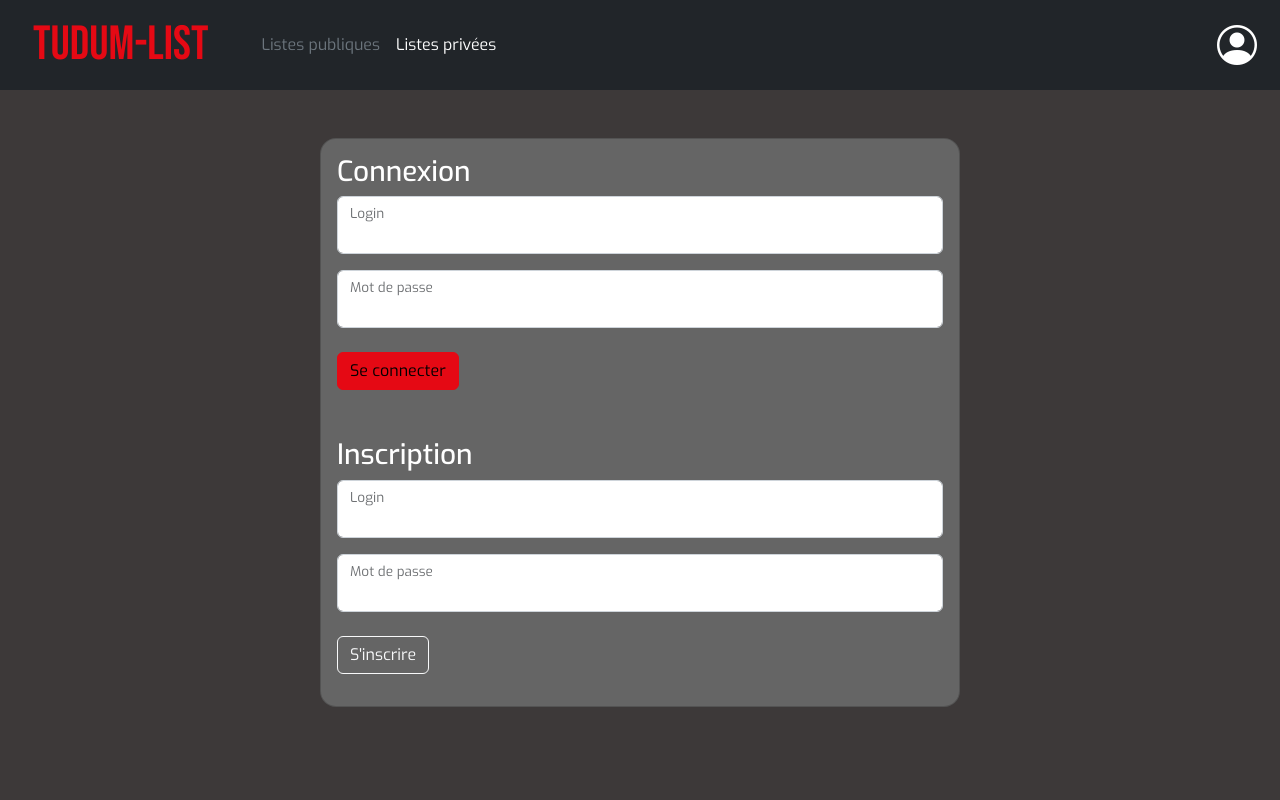
After one commit to Caydo163/tudum-list, a PHP site: page /view/account.php in a window 1280 px wide. The commit adds this page. Run offline with PHP 8.4, Linux system fonts and the light colour scheme.

Commit message:
action user + page account

```diff
--- a/src/config/config.php
+++ b/src/config/config.php
@@ -16,7 +16,7 @@ $dsn='mysql:host=localhost;dbname=tudum-list';
 //Vues
 $views['erreur']='view/erreur.php';
 $views['accueil']='view/accueil.php';
-$views['connexion']='view/pageConnexion.php';
+$views['account']='view/account.php';
 
 
 //Erreur
--- a/src/model/UserGateway.php
+++ b/src/model/UserGateway.php
@@ -16,6 +16,11 @@ class UserGateway {
         }
         return new User(utf8_encode($user[0]['login']), $user[0]['password'],$user[0]['id']);
     }
+
+    public function addUser($user) {
+        $query = "INSERT INTO User (login, password) VALUES (:login, :password);";
+        $this->con->executeQuery($query, array(':login' => array($user->getLogin(), PDO::PARAM_STR), ':password' => array($user->getPassword(), PDO::PARAM_STR)) );
+    }
 }
 
 ?>
--- /dev/null
+++ b/src/view/account.php
@@ -0,0 +1,58 @@
+<?php $public = true ?>
+<html>
+    <head>
+        <title>TUDUM-LIST</title>
+        <meta charset="utf-8" />
+        <link href="https://cdn.jsdelivr.net/npm/bootstrap@5.2.2/dist/css/bootstrap.min.css" rel="stylesheet" integrity="sha384-Zenh87qX5JnK2Jl0vWa8Ck2rdkQ2Bzep5IDxbcnCeuOxjzrPF/et3URy9Bv1WTRi" crossorigin="anonymous">
+        <link rel="stylesheet" href="https://cdn.jsdelivr.net/npm/bootstrap-icons@1.10.2/font/bootstrap-icons.css">
+        <link href="view/style.css" rel="stylesheet">
+    </head>
+    <main>
+        <?php require('header.php'); ?>
+
+        <body>
+            <div class="w-50 card rounded-4 mx-auto mt-5" style="background-color: #656565;">
+                <div class="card-body p-3">
+                    <?php if(isset($_SESSION['role']) && $_SESSION['role'] == 'user'): ?>
+                        <h3 style="color:white">Connecté en tant que <?= $_SESSION['login'] ?></h3>
+                        <a type="submit" class="btn btn-warning mt-3" style="background-color:#E50914;border:#E50914 1px solid;" href="?action=u-deconnexion">Se déconnecter</a>
+                    <?php else: ?>
+                        <form method="POST">
+                            <h3 style="color:white">Connexion</h3>
+                            <div class="form-floating mb-3 mt-2">
+                                <input type="text" class="form-control" id="floatingInput" name="login" value="<?= (isset($login)) ? $login : null ?>" required>
+                                <label for="floatingInput">Login</label>
+                            </div>
+                            <input type="hidden" name="action" value="v-connexion">
+                            <div class="form-floating mb-3">
+                                <input type="password" class="form-control" id="floatingPassword" name="password" required>
+                                <label for="floatingPassword">Mot de passe</label>
+                            </div>
+                            <?= (isset($errorMessageConnexion)) ? '<p style="color:white">'.$errorMessageConnexion.'</p>' : null ?>
+                            <button type="submit" class="btn btn-warning mt-2" style="background-color:#E50914;border:#E50914 1px solid;">Se connecter</button>
+                        </form>
+
+                        <form class="mt-5" method="POST">
+                            <h3 style="color:white">Inscription</h3>
+                            <div class="form-floating mb-3 mt-2">
+                                <input type="text" class="form-control" id="floatingInput" name="login" required>
+                                <label for="floatingInput">Login</label>
+                            </div>
+                            <input type="hidden" name="action" value="v-inscription">
+                            <div class="form-floating mb-3">
+                                <input type="password" class="form-control" id="floatingPassword" name="password" required>
+                                <label for="floatingPassword">Mot de passe</label>
+                            </div>
+                            <?= (isset($errorMessageInscription)) ? '<p style="color:white">'.$errorMessageInscription.'</p>' : null ?>
+                            <button type="submit" class="btn btn-outline-light mt-2">S'inscrire</button>
+                        </form>
+
+                    <?php endif ?>
+                </div>
+            </div>
+        </body>
+
+        <footer>
+        </footer>
+    </main>
+</html>
--- a/src/view/accueil.php
+++ b/src/view/accueil.php
@@ -63,10 +63,10 @@
               <div class="d-flex align-items-center">';
 
               if($t->getAchieve() == false){
-                echo '<input class="form-check-input me-2" type="checkbox"><label>'.$t->getName().'</label>';
+                echo '<input class="form-check-input my-0" type="checkbox"><label class="mx-2">'.$t->getName().'</label>';
 
               } else{
-                echo '<input class="form-check-input me-2" type="checkbox" checked><label><strike>'.$t->getName().'</strike></label>';
+                echo '<input class="form-check-input my-0" type="checkbox" checked><label class="mx-2"><strike>'.$t->getName().'</strike></label>';
               }
 
 
--- a/src/view/erreur.php
+++ b/src/view/erreur.php
@@ -18,10 +18,10 @@
                     Il semblerait que vous ayez rencontré un problème (plus de détails ci-dessous)
                 </p>
                 <?php
-                    echo "$typeErreur / ";
-                    echo "$detailErreur";
-
+                    echo "<h3>$typeErreur</h3> <br>";
+                    echo "<p>$detailErreur</p>";
                 ?>
+                <a href="?action=">Revenir sur le site</a>
 
                 </div>
             </div>
--- a/src/view/header.php
+++ b/src/view/header.php
@@ -12,8 +12,9 @@
             </ul>
 
             <div class="text-end">
-                <a type="button" class="btn btn-outline-light me-2" href="?action=<?= (isset($_SESSION['role']) && $_SESSION['role'] == 'user') ? 'u-deconnexion' : 'v-pageConnexion' ?>"><?= (isset($_SESSION['role']) && $_SESSION['role'] == 'user') ? 'Se déconnecter' : 'Se connecter' ?></a>
-                <a type="button" class="btn btn-warning" style="background-color:#E50914;border:#E50914 1px solid;">S'inscrire</a>
+                <!-- <a type="button" class="btn btn-outline-light me-2" href="?action=<?= (isset($_SESSION['role']) && $_SESSION['role'] == 'user') ? 'u-deconnexion' : 'v-pageConnexion' ?>"><?= (isset($_SESSION['role']) && $_SESSION['role'] == 'user') ? 'Se déconnecter' : 'Se connecter' ?></a>
+                <a type="button" class="btn btn-warning" style="background-color:#E50914;border:#E50914 1px solid;" href="?action=v-pageConnexion">S'inscrire</a> -->
+                <a href="?action=v-account"><i class="bi bi-person-circle" style="color:white;font-size:2.5em;"></i></a>
             </div>
         </div>
     </div>
```
Also changed, not shown: src/controller/UserController.php (+34 -3 lines), src/controller/VisitorController.php (+34 -13 lines), src/view/pageConnexion.php (deleted, +0 -31 lines).
